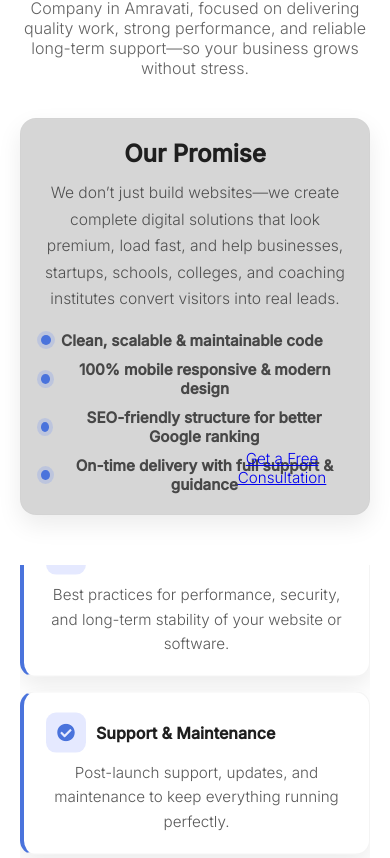
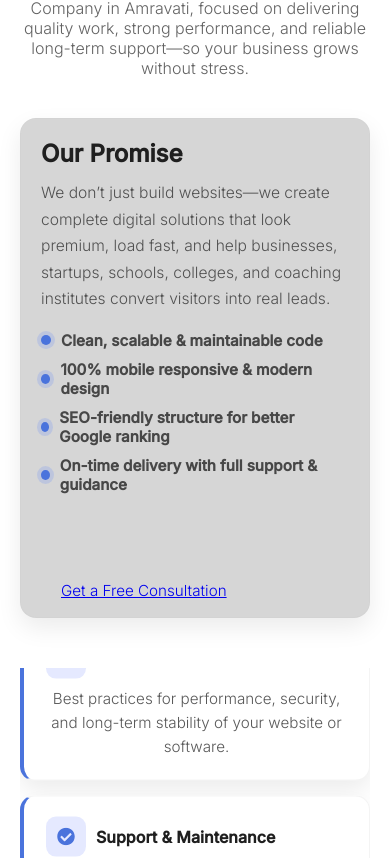
Before and after one commit to mozahid2004/Mtechs-Business, a React (Vite) app in the folder mtecs-frontend/: page /services in a window 390 px wide. Shown: the part 3227-4085 px from the top of the page. Built offline with nearby package versions, Linux system fonts and the light colour scheme; no server answers; the HTML template or start-up script is replaced by a standard one.

Commit message:
Resolved testimonial btnn

```diff
--- a/mtecs-frontend/src/components/Testimonials.css
+++ b/mtecs-frontend/src/components/Testimonials.css
@@ -82,7 +82,7 @@
   box-shadow: 0 10px 25px rgba(0, 0, 0, 0.08);
   border: 1px solid rgba(200, 200, 200, 0.2);
   position: relative;
-  min-height: 360px;
+  min-height: 380px;
   color: #fff;
 }
 
@@ -248,9 +248,11 @@
 
   .msgForCustumer {
     padding: 20px;
+    text-align: left;
+    height: 500px;
   }
 
   .testimonial-btn {
-    bottom: 15px;
+    bottom: 5px;
   }
 }
```
